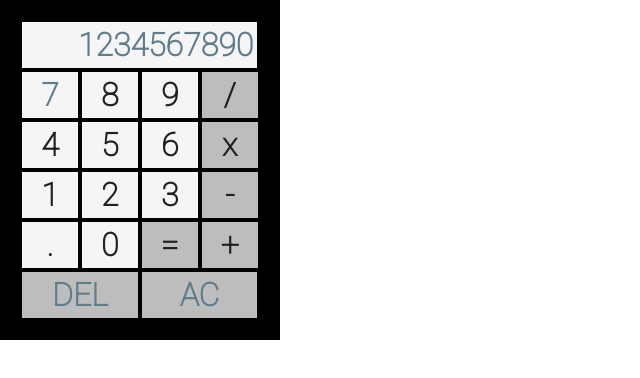
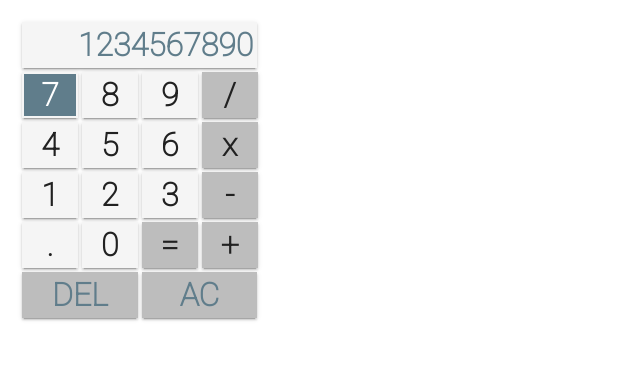
Before and after one commit to arightious/calculator, a plain HTML site: page index.html in a window 1280 px wide. In both pictures the pointer is over the element 49 px from the left and 95 px from the top of the page. Shown: the whole page, without its empty margins (0-640 px from the left). Drawn offline with Linux system fonts and the light colour scheme.

Commit message:
remove bg color add hover color

```diff
--- a/style.css
+++ b/style.css
@@ -14,7 +14,6 @@ body {
 
 .calculator {
   position: absolute;
-  background-color: 000;
   width: 280px;;
   padding: 20px;
   font-family: 'Roboto';
@@ -51,7 +50,8 @@ body {
 }
 
 .buttons h1:hover {
-  color: #607D8B;
+  background-color: #607D8B;
+  color: #fff;
 }
 
 .funcs {
@@ -70,6 +70,7 @@ body {
 }
 
 .funcs h1:hover {
+  background-color: #607D8B;
   color: #fff;
 }
 
```
